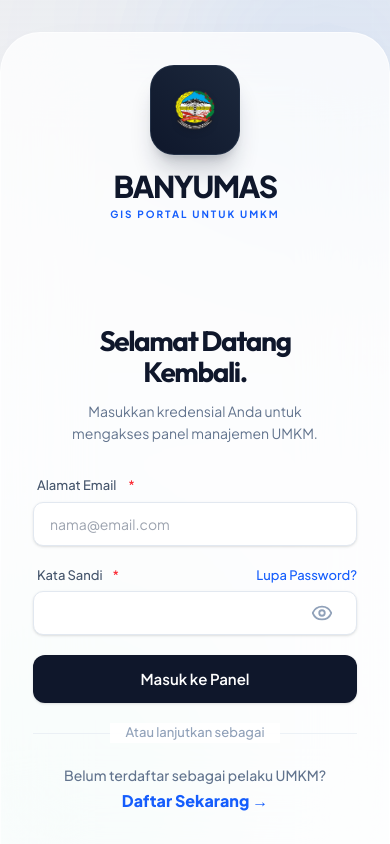
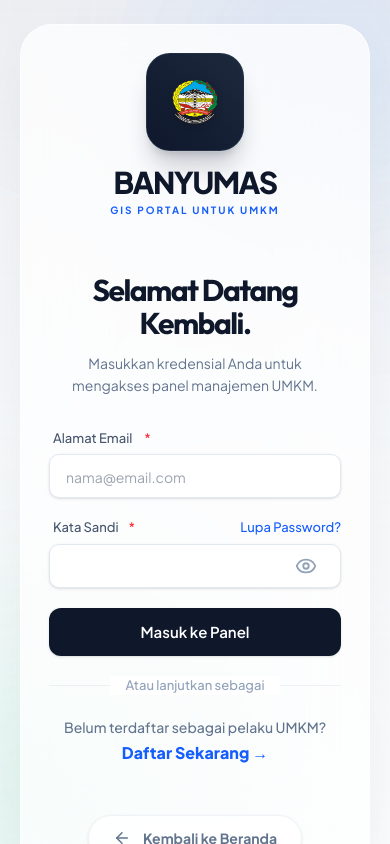
Before and after one commit to mattyudha/purbalingga-umkm-, a Next.js app: page /login in a window 390 px wide. Built offline with nearby package versions, Linux system fonts and the light colour scheme; no server answers.

Commit message:
fix: make login & register cards bigger on mobile and desktop

```diff
--- a/src/app/login/page.tsx
+++ b/src/app/login/page.tsx
@@ -143,7 +143,7 @@ export default function LoginPage() {
            Mobile : overflow-x locked, overflow-y scrolls (keyboard-safe)
            Desktop: justify-center, no scroll needed             */}
       <div
-        className="flex-1 flex flex-col items-center lg:justify-center relative overflow-x-hidden overflow-y-auto lg:overflow-hidden"
+        className="flex-1 flex flex-col items-center lg:justify-center relative overflow-x-hidden overflow-y-auto lg:overflow-hidden px-5 sm:px-8 lg:px-12"
         style={{ WebkitOverflowScrolling: 'touch', overscrollBehavior: 'contain' }}
       >
         {/* Mobile Background */}
@@ -171,19 +171,19 @@ export default function LoginPage() {
           initial={{ opacity: 0, y: 16 }}
           animate={{ opacity: 1, y: 0 }}
           transition={{ duration: 0.45 }}
-          className="w-full max-w-[390px] lg:max-w-[440px] relative z-10
+          className="w-full max-w-none sm:max-w-[480px] lg:max-w-[500px] relative z-10
             bg-white/75 lg:bg-white
             backdrop-blur-2xl lg:backdrop-blur-none
-            p-8 sm:p-10 lg:p-12
-            rounded-[2.5rem] lg:rounded-[1.5rem]
+            p-7 sm:p-10 lg:p-14
+            rounded-[2rem] sm:rounded-[2.5rem] lg:rounded-[1.5rem]
             shadow-[0_20px_60px_-15px_rgba(0,0,0,0.06)] lg:shadow-[0_8px_30px_rgb(0,0,0,0.05)]
             border border-white/60 lg:border-slate-100 mx-auto
-            my-8 lg:my-0"
+            my-6 lg:my-0"
         >
-          <div className="lg:hidden flex flex-col items-center justify-center mb-16 text-center">
+          <div className="lg:hidden flex flex-col items-center justify-center mb-10 text-center">
             <Link href="/" className="flex flex-col items-center gap-4 group">
               <div className="bg-gradient-to-tr from-slate-900 to-slate-800 p-4 rounded-[1.5rem] text-white shadow-xl shadow-slate-900/20 border border-slate-700/50 group-hover:scale-105 transition-all duration-500 ring-1 ring-white/10">
-                <img src="/purbalinggalogo.png" alt="Logo Banyumas" className="w-14 h-14 object-contain drop-shadow-md" />
+                <img src="/purbalinggalogo.png" alt="Logo Banyumas" className="w-16 h-16 object-contain drop-shadow-md" />
               </div>
               <div className="flex flex-col items-center">
                 <span className="text-3xl font-black tracking-tighter text-slate-900 uppercase leading-none">Banyumas</span>
@@ -192,9 +192,9 @@ export default function LoginPage() {
             </Link>
           </div>
 
-          <div className="mb-8 pt-10 lg:pt-0 text-center lg:text-left">
-            <h2 className="text-[28px] lg:text-[36px] font-heading font-bold text-slate-900 mb-3 tracking-tighter leading-[1.1]">Selamat Datang<br/>Kembali.</h2>
-            <p className="text-[14px] lg:text-[15px] text-slate-500 max-w-[260px] lg:max-w-none mx-auto lg:mx-0 leading-[1.6]">Masukkan kredensial Anda untuk mengakses panel manajemen UMKM.</p>
+          <div className="mb-8 pt-4 lg:pt-0 text-center lg:text-left">
+            <h2 className="text-[30px] sm:text-[34px] lg:text-[38px] font-heading font-bold text-slate-900 mb-3 tracking-tighter leading-[1.1]">Selamat Datang<br/>Kembali.</h2>
+            <p className="text-[14px] sm:text-[15px] lg:text-[16px] text-slate-500 max-w-[300px] lg:max-w-none mx-auto lg:mx-0 leading-[1.6]">Masukkan kredensial Anda untuk mengakses panel manajemen UMKM.</p>
           </div>
 
           <div className="space-y-5">
--- a/src/app/register/page.tsx
+++ b/src/app/register/page.tsx
@@ -173,7 +173,7 @@ export default function RegisterPage() {
 
       {/* Right Side - scrollable on mobile, centered on desktop */}
       <div
-        className="flex-1 flex flex-col items-center lg:justify-center relative overflow-x-hidden overflow-y-auto lg:overflow-hidden"
+        className="flex-1 flex flex-col items-center lg:justify-center relative overflow-x-hidden overflow-y-auto lg:overflow-hidden px-5 sm:px-8 lg:px-12"
         style={{ WebkitOverflowScrolling: 'touch', overscrollBehavior: 'contain' }}
       >
         {/* Mobile Background */}
@@ -201,20 +201,20 @@ export default function RegisterPage() {
           initial={{ opacity: 0, y: 16 }}
           animate={{ opacity: 1, y: 0 }}
           transition={{ duration: 0.45 }}
-          className="w-full max-w-[420px] lg:max-w-[460px] relative z-10
+          className="w-full max-w-none sm:max-w-[480px] lg:max-w-[520px] relative z-10
             bg-white/75 lg:bg-white
             backdrop-blur-2xl lg:backdrop-blur-none
-            p-8 sm:p-10 lg:p-12
-            rounded-[2.5rem] lg:rounded-[1.5rem]
+            p-7 sm:p-10 lg:p-14
+            rounded-[2rem] sm:rounded-[2.5rem] lg:rounded-[1.5rem]
             shadow-[0_20px_60px_-15px_rgba(0,0,0,0.06)] lg:shadow-[0_8px_30px_rgb(0,0,0,0.05)]
             border border-white/60 lg:border-slate-100 mx-auto
-            my-8 lg:my-0"
+            my-6 lg:my-0"
         >
           {/* Mobile Logo */}
           <div className="lg:hidden flex flex-col items-center justify-center mb-10 text-center">
             <Link href="/" className="flex flex-col items-center gap-4 group">
               <div className="bg-gradient-to-tr from-slate-900 to-slate-800 p-4 rounded-[1.5rem] text-white shadow-xl shadow-slate-900/20 border border-slate-700/50 group-hover:scale-105 transition-all duration-500 ring-1 ring-white/10">
-                <img src="/purbalinggalogo.png" alt="Logo Banyumas" className="w-14 h-14 object-contain drop-shadow-md" />
+                <img src="/purbalinggalogo.png" alt="Logo Banyumas" className="w-16 h-16 object-contain drop-shadow-md" />
               </div>
               <div className="flex flex-col items-center">
                 <span className="text-3xl font-black tracking-tighter text-slate-900 uppercase leading-none">Banyumas</span>
@@ -229,10 +229,10 @@ export default function RegisterPage() {
               <Plus className="w-4 h-4" />
               <span>Buat Akun Baru</span>
             </div>
-            <h2 className="text-[28px] lg:text-[36px] font-heading font-bold text-slate-900 mb-3 tracking-tighter leading-[1.1]">
+            <h2 className="text-[30px] sm:text-[34px] lg:text-[38px] font-heading font-bold text-slate-900 mb-3 tracking-tighter leading-[1.1]">
               Daftar Pelaku<br />UMKM.
             </h2>
-            <p className="text-[14px] lg:text-[15px] text-slate-500 max-w-[280px] lg:max-w-none mx-auto lg:mx-0 leading-[1.6]">
+            <p className="text-[14px] sm:text-[15px] lg:text-[16px] text-slate-500 max-w-[300px] lg:max-w-none mx-auto lg:mx-0 leading-[1.6]">
               Lengkapi formulir di bawah untuk memulai akses portal manajemen UMKM Banyumas.
             </p>
           </div>
```
